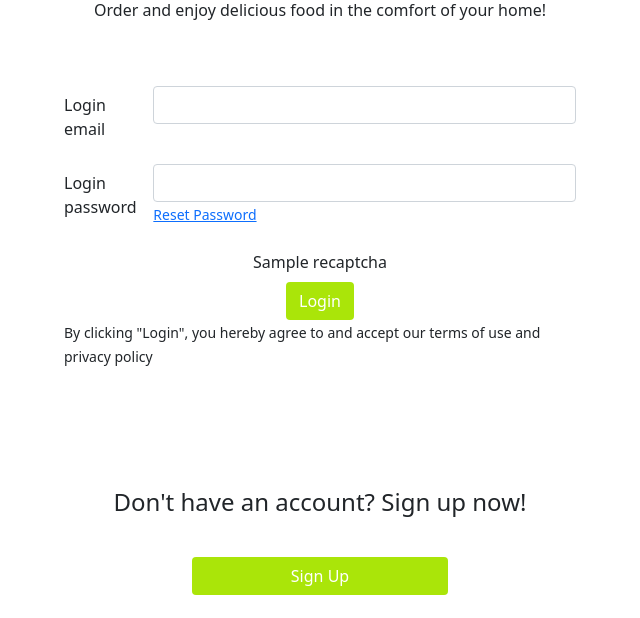
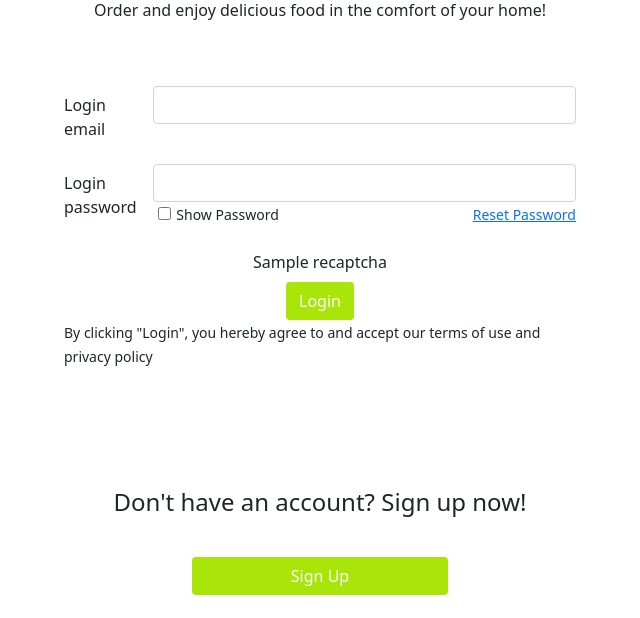
Before and after one commit to TT3212/Final-Papaya, a Python web app: template final/papaya2/papayafoodcourt/Templates/login.html in a window 1280 px wide. Shown: the part 146-764 px from the top of the page, without its empty margins (320-960 px from the left). Run offline with Jinja, Linux system fonts and the light colour scheme; the template is opened without the code that fills it: most values are stand-ins (such as "Sample title", 1, 10 or a date in 2020); form fields are guessed from the names that the template uses; some libraries are stand-ins or nearby versions.

Commit message:
Update login.html

```diff
--- a/final/papaya2/papayafoodcourt/Templates/login.html
+++ b/final/papaya2/papayafoodcourt/Templates/login.html
@@ -1,19 +1,7 @@
 {% extends "base.html" %}
 {% block head %}
-<link rel="stylesheet" href="{{ url_for('static', filename='CSS/NavFooter.css') }}">
-{% if current_user.is_authenticated %}
-
-    {% if current_user.get_account_type() == "Staff" %}
-            <link rel="stylesheet" href="{{ url_for('static', filename='CSS/staff.css') }}">
-    {% elif current_user.get_account_type() == "Admin" %}
-            <link rel="stylesheet" href="{{ url_for('static', filename='CSS/admin.css') }}">
-    {% elif current_user.get_account_type() == "Customer" %}
-            <link rel="stylesheet" href="{{ url_for('static', filename='CSS/customer.css') }}">
-    {% endif %}
-{% else %}
-    <link rel="stylesheet" href="{{ url_for('static', filename='CSS/customer.css') }}">
-{% endif %}
-
+<link rel="stylesheet" href="static/CSS/accounts.css">
+<link rel="stylesheet" href="static/CSS/NavFooter.css">
 {% endblock %}
 {% block title %}Login{% endblock %}
 {% block content %}
@@ -33,7 +21,8 @@
                 {{ form.login_password.label(class_="col-sm-2 col-form-label")}}
                 <div class="col-sm-10">
                     {{ form.login_password(class_="form-control") }}
-                    </small><a href="/reset-password" class=""><small>Reset Password</small></a>
+                    <small><input type="checkbox" style="margin:5px;" onclick="passwordVisible()">Show Password</small>
+                    <a style="float:right;" href="/reset-password" class=""><small>Reset Password</small></a>
                 </div>
             </div>
             <br>
@@ -52,5 +41,14 @@
 {% endblock %}
 
 {% block scripts %}
-
+    <script>
+        function passwordVisible() {
+          var x = document.getElementById("visible");
+          if (x.type === "password") {
+            x.type = "text";
+          } else {
+            x.type = "password";
+          }
+        }
+    </script>
 {% endblock %}
```
